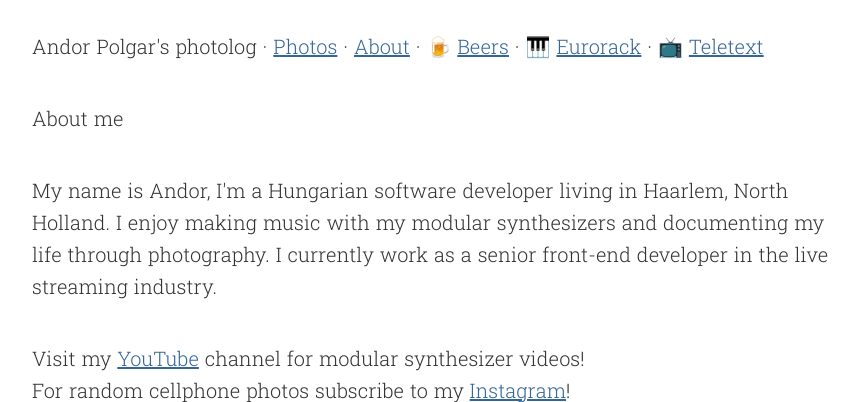
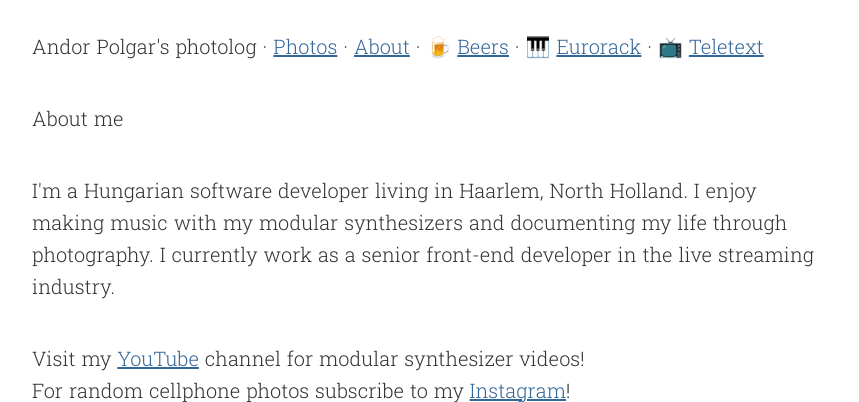
Before and after one commit to andormade/andor.cool, a Jekyll site: the page built from about.html, in a window 1280 px wide, cut to the strip 0-402 px from the top of the page. Shown: the whole strip, without its empty margins (208-1067 px from the left). Built offline with Jekyll 4.4.1, drawn with Linux system fonts in a browser that asks for light colours.

```diff
--- a/about.html
+++ b/about.html
@@ -5,7 +5,7 @@ title: About me
 
 <h2>About me</h2>
 
-<p>My name is Andor, I'm a Hungarian software developer living in Haarlem, North Holland. I enjoy making music with my modular synthesizers and documenting my life through photography. I currently work as a senior front-end developer in the live streaming industry.</p>
+<p>I'm a Hungarian software developer living in Haarlem, North Holland. I enjoy making music with my modular synthesizers and documenting my life through photography. I currently work as a senior front-end developer in the live streaming industry.</p>
 
 <p>Visit my <a href="http://youtube.com/hngrhorace">YouTube</a> channel for modular synthesizer videos!<br />
 For random cellphone photos subscribe to my <a href="http://instagram.com/andorgram">Instagram</a>!</p>
```
Also changed, not shown: _posts/2017-11-05-haarlem.md (+2 -2 lines).
